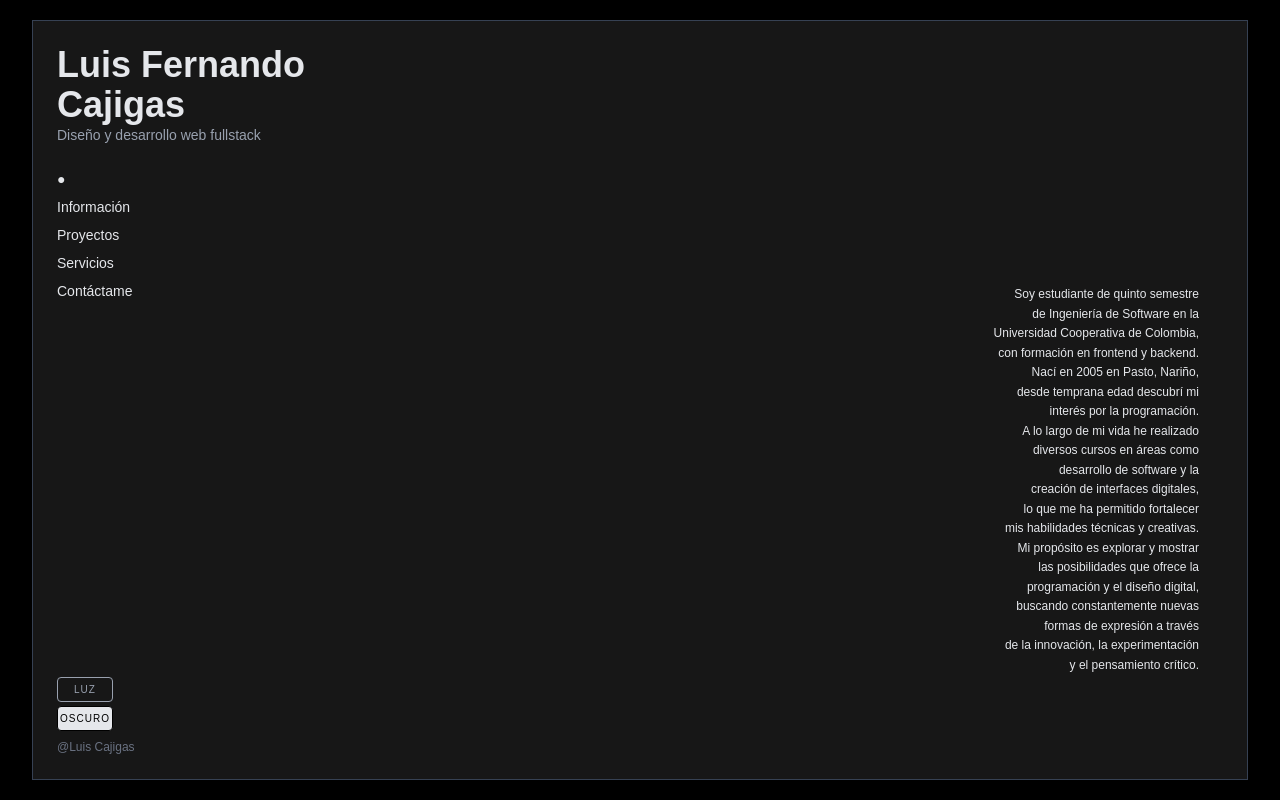
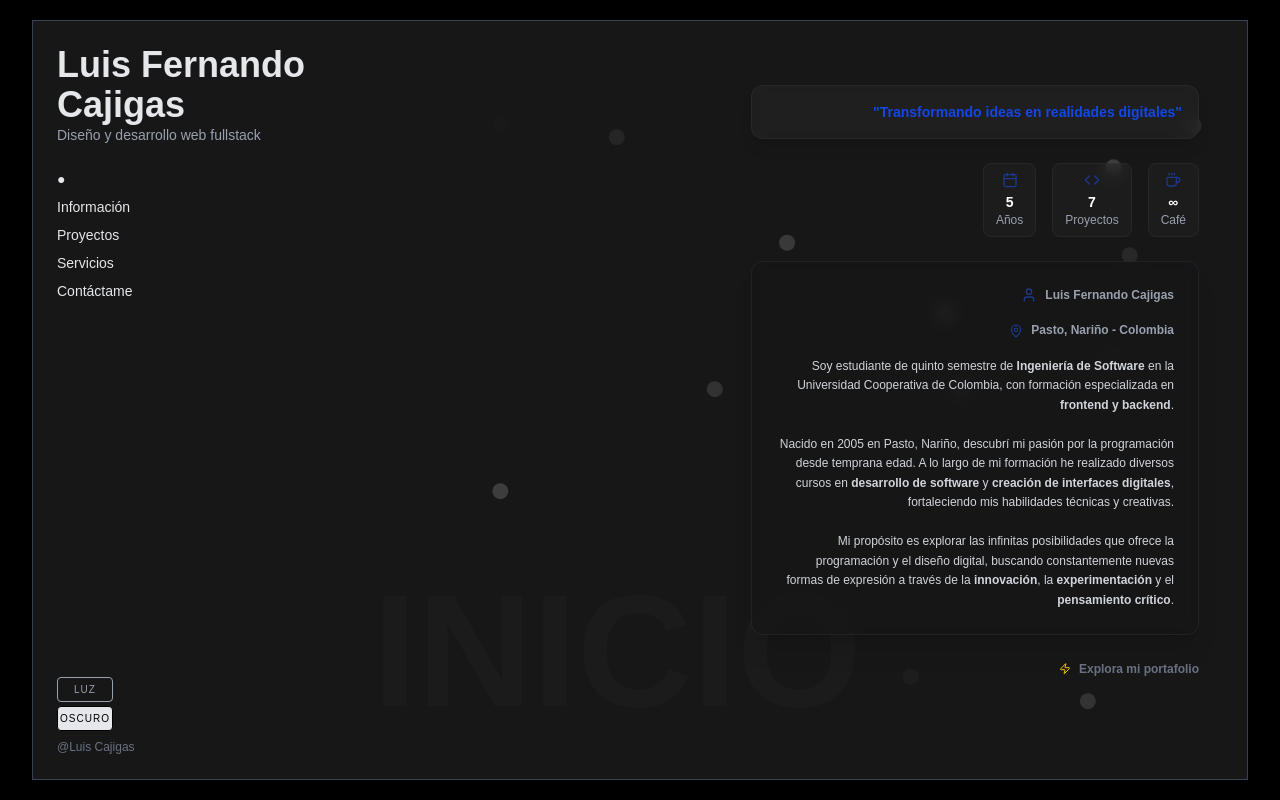
Before and after one commit to luiscajigas/luis_fernando_cajigas, a Next.js app: page / in a window 1280 px wide. Built offline with nearby package versions, Linux system fonts and the light colour scheme.

Commit message:
agrego nueva interfaz de Inicio

```diff
--- a/src/app/sections/Inicio.tsx
+++ b/src/app/sections/Inicio.tsx
@@ -1,30 +1,156 @@
+"use client";
+
+import { motion } from "framer-motion";
+import { useState, useEffect } from "react";
+import { Code, Coffee, Zap, User, MapPin, Calendar } from "lucide-react";
+
 export default function Inicio() {
+  const [currentQuote, setCurrentQuote] = useState(0);
+
+  const quotes = [
+    "BIENVENIDO A MI PORTAFOLIO",
+    "Transformando ideas en realidades digitales",
+    "El futuro se construye con código y creatividad"
+  ];
+
+  useEffect(() => {
+    const interval = setInterval(() => {
+      setCurrentQuote((prev) => (prev + 1) % quotes.length);
+    }, 4000);
+    return () => clearInterval(interval);
+  }, [quotes.length]);
+
   return (
-    <div className="absolute bottom-20 right-6 max-w-xs text-xs leading-relaxed text-right">
-      <p>
-      Soy estudiante de quinto semestre<br />
-      de Ingeniería de Software en la<br />
-      Universidad Cooperativa de Colombia,<br />
-      con formación en frontend y backend.<br />
-      Nací en 2005 en Pasto, Nariño,<br />
-      desde temprana edad descubrí mi<br />
-      interés por la programación.<br />
-      A lo largo de mi vida he realizado<br />
-      diversos cursos en áreas como<br />
-      desarrollo de software y la<br />
-      creación de interfaces digitales,<br />
-      lo que me ha permitido fortalecer <br />
-      mis habilidades técnicas y creativas.<br />
+    <div className="relative w-full h-full flex items-center justify-end overflow-hidden">
 
-      Mi propósito es explorar y mostrar  <br />
-      las posibilidades que ofrece la<br />
-      programación y el diseño digital, <br />
-      buscando constantemente nuevas<br />
-      formas de expresión a través<br />
-      de la innovación, la experimentación<br />
-      y el pensamiento crítico.
+      <h1 className="absolute bottom-6 left-6 text-[6rem] md:text-[10rem] font-extrabold text-neutral-700 opacity-10 select-none leading-none">
+        INICIO
+      </h1>
 
-      </p>
+      {/* Partículas*/}
+       <div className="absolute inset-0 overflow-hidden pointer-events-none">
+        {Array.from({ length: 20 }).map((_, i) => (
+          <motion.div
+            key={i}
+            className="absolute w-4 h-4 bg-neutral-400/30 rounded-full"
+            animate={{
+              x: [0, 100, 0],
+              y: [0, -80, 0],
+              opacity: [0, 1, 0],
+            }}
+            transition={{
+              duration: 8 + i * 0.5,
+              repeat: Infinity,
+              delay: i * 0.4,
+            }}
+            style={{
+              left: `${Math.random() * 100}%`,
+              top: `${Math.random() * 100}%`,
+            }}
+          />
+        ))}
+      </div>
+
+      <motion.div
+        className="absolute bottom-20 right-6 max-w-md text-right z-10"
+        initial={{ opacity: 0, x: 50 }}
+        animate={{ opacity: 1, x: 0 }}
+        transition={{ duration: 0.8 }}
+      >
+
+        <motion.div
+          key={currentQuote}
+          initial={{ opacity: 0, y: 10 }}
+          animate={{ opacity: 1, y: 0 }}
+          exit={{ opacity: 0, y: -10 }}
+          className="mb-6 p-4 bg-neutral-800/60 backdrop-blur-sm rounded-xl border border-neutral-700/30 shadow-lg"
+        >
+          <p className="text-blue-700 text-sm font-bold hover:text-blue-500">
+            "{quotes[currentQuote]}"
+          </p>
+        </motion.div>
+
+        <motion.div
+          className="flex justify-end gap-4 mb-6"
+          initial={{ opacity: 0, y: 20 }}
+          animate={{ opacity: 1, y: 0 }}
+          transition={{ delay: 0.2 }}
+        >
+          {[
+            { icon: Calendar, value: "5", label: "Años", color: "text-blue-900" },
+            { icon: Code, value: "7", label: "Proyectos", color: "text-blue-900" },
+            { icon: Coffee, value: "∞", label: "Café", color: "text-blue-900" }
+          ].map((stat, index) => (
+            <motion.div
+              key={index}
+              className="text-center bg-neutral-800/40 backdrop-blur-sm px-3 py-2 rounded-lg border border-gray-700/30"
+              whileHover={{ scale: 1.05, backgroundColor: "rgba(0,0,0,0.7)" }}
+              initial={{ opacity: 0, y: 20 }}
+              animate={{ opacity: 1, y: 0 }}
+              transition={{ delay: 0.4 + index * 0.1 }}
+            >
+              <stat.icon className={`${stat.color} mx-auto mb-1`} size={16} />
+              <p className="text-white text-sm font-bold">{stat.value}</p>
+              <p className="text-gray-400 text-xs">{stat.label}</p>
+            </motion.div>
+          ))}
+        </motion.div>
+
+        <motion.div
+          className="text-xs leading-relaxed text-gray-300 bg-neutral-900/60 backdrop-blur-sm p-6 rounded-xl border border-gray-700/30 shadow-xl"
+          initial={{ opacity: 0, y: 30 }}
+          animate={{ opacity: 1, y: 0 }}
+          transition={{ delay: 0.2 }}
+        >
+          <motion.div
+            className="flex items-center gap-2 mb-4 justify-end"
+            initial={{ opacity: 0 }}
+            animate={{ opacity: 1 }}
+            transition={{ delay: 0.6 }}
+          >
+            <User className="text-blue-900" size={16} />
+            <span className="text-gray-400 font-semibold">Luis Fernando Cajigas</span>
+          </motion.div>
+
+          <motion.div
+            className="flex items-center gap-2 mb-4 justify-end"
+            initial={{ opacity: 0 }}
+            animate={{ opacity: 1 }}
+            transition={{ delay: 0.7 }}
+          >
+            <MapPin className="text-blue-900" size={14} />
+            <span className="text-gray-400 font-semibold">Pasto, Nariño - Colombia</span>
+          </motion.div>
+
+          <motion.p
+            initial={{ opacity: 0 }}
+            animate={{ opacity: 1 }}
+            transition={{ delay: 0.8 }}
+          >
+            Soy estudiante de quinto semestre de <span className="font-bold">Ingeniería de Software</span> en la
+            Universidad Cooperativa de Colombia, con formación especializada en <span className="font-bold">frontend y backend</span>.
+            <br /><br />
+            Nacido en 2005 en Pasto, Nariño, descubrí mi pasión por la programación desde temprana edad.
+            A lo largo de mi formación he realizado diversos cursos en <span className="font-bold">desarrollo de software</span> y
+            <span className="font-bold"> creación de interfaces digitales</span>, fortaleciendo mis habilidades técnicas y creativas.
+            <br /><br />
+            Mi propósito es explorar las infinitas posibilidades que ofrece la programación y el diseño digital,
+            buscando constantemente nuevas formas de expresión a través de la <span className="font-bold">innovación</span>,
+            la <span className="font-bold">experimentación</span> y el <span className="font-bold">pensamiento crítico</span>.
+          </motion.p>
+        </motion.div>
+
+        <motion.div
+          className="mt-6 flex justify-end"
+          animate={{ y: [0, 5, 0] }}
+          transition={{ duration: 2, repeat: Infinity }}
+        >
+          <div className="flex items-center gap-2 font-bold text-gray-500 text-xs">
+            <Zap size={12} className="text-yellow-400" />
+            <span>Explora mi portafolio</span>
+          </div>
+        </motion.div>
+      </motion.div>
     </div>
   );
 }
```
